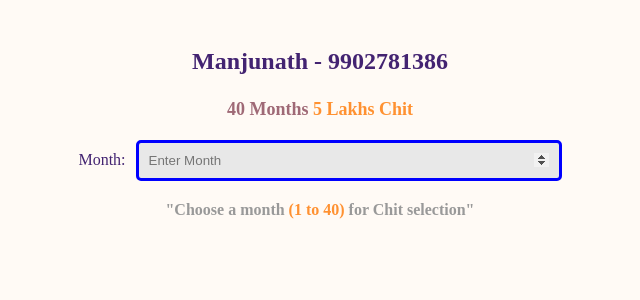
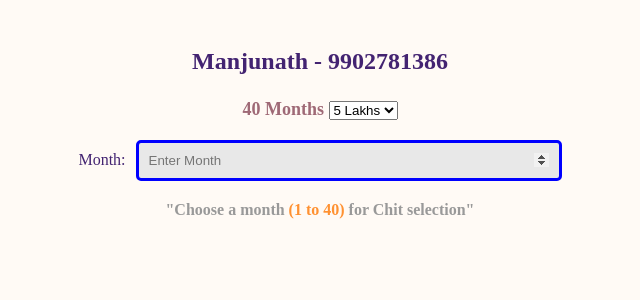
Before and after one commit to bm9avan/btm_5_lakhs_chit, a React (Create React App) app: page / in a window 1280 px wide. Shown: the top 300 px of the page, without its empty margins (320-960 px from the left). Built offline with nearby package versions, Linux system fonts and the light colour scheme.

Commit message:
made workable for 2,1; just need to change values

```diff
--- a/src/App.js
+++ b/src/App.js
@@ -2,12 +2,45 @@ import React, { useEffect, useRef, useState } from "react";
 import "./index.css";
 import Table from "./Table";
 
+const options = [
+  {
+    label: "5 Lakhs",
+    value: "5",
+    month:"40"
+  },
+  {
+    label: "2 Lakhs",
+    value: "2",
+    month: "20"
+  },
+  {
+    label: "1 Lakhs",
+    value: "1",
+    month:"10"
+  },
+];
+
 export default function App() {
   const [dis, setDis] = useState("");
+  const [chit, setChit] = useState(0)
   const inref = useRef();
   useEffect(()=>{
     inref.current.focus()
   },[])
+
+  function functionSet(v){
+    if(v==='5'){
+      setChit(0)
+    }else if(v==='2'){
+      setChit(1)
+    }else {
+      setChit(2)
+    }
+    setDis("");
+    inref.current.value = "";
+    inref.current.focus();
+  }
+
   function printHandler(e) {
     e.preventDefault();
     setDis(inref.current.value);
@@ -20,16 +53,21 @@ export default function App() {
     <div className="App">
       <h2>Manjunath - 9902781386</h2>
       <h4>
-        40 Months <span>5 Lakhs Chit</span>
+
+        {options[chit].month} Months <span><select value={options[chit].value} onChange={(e)=>functionSet(e.target.value)}>
+            {options.map((option) => (
+              <option value={option.value}>{option.label}</option>
+            ))}
+          </select></span>
       </h4>
       <form onSubmit={printHandler}>
         <label htmlFor="inMonth">Month: </label>
-        <input ref={inref} type="number" min="1" max="40" id="inMonth" placeholder="Enter Month"></input>
+        <input ref={inref} type="number" min="1" max={options[chit].month} id="inMonth" placeholder="Enter Month"></input>
       </form>
       {dis !== "" ? (
-        <Table month={inref.current.value} />
+        <Table month={inref.current.value} chit={chit}/>
       ) : (
-          <p className="noData">"Choose a month <span>(1 to 40)</span> for Chit selection"</p>
+          <p className="noData">"Choose a month <span>(1 to {options[chit].month})</span> for Chit selection"</p>
       )}
     </div>
   );
--- a/src/Table.js
+++ b/src/Table.js
@@ -1,9 +1,10 @@
 import React, { useEffect, useState } from "react";
 
-export default function Table({ month }) {
+export default function Table({ month, chit }) {
     const [arr, setArr] = useState([]);
     useEffect(() => {
         let fakearr = [];
+        if(chit === 0){
             let amount = 472500;
             for (let i = 0; i < 40; i++) {
                 if (i > 32) {
@@ -13,8 +14,29 @@ export default function Table({ month }) {
                 }
                 fakearr.push({ i: i + 1, amount });
             }
+        }else if(chit === 1){
+            let amount = 472500;
+            for (let i = 0; i < 20; i++) {
+                if (i > 32) {
+                    amount += 5000;
+                } else {
+                    amount += 2500;
+                }
+                fakearr.push({ i: i + 1, amount });
+            }
+        }else{
+            let amount = 472500;
+            for (let i = 0; i < 10; i++) {
+                if (i > 32) {
+                    amount += 5000;
+                } else {
+                    amount += 2500;
+                }
+                fakearr.push({ i: i + 1, amount });
+            }
+        }
         setArr(fakearr);
-    }, [month]);
+    }, [month, chit]);
     return (
         <>
             <h3>
```
Lines whose indentation alone changed are shown as unchanged.
